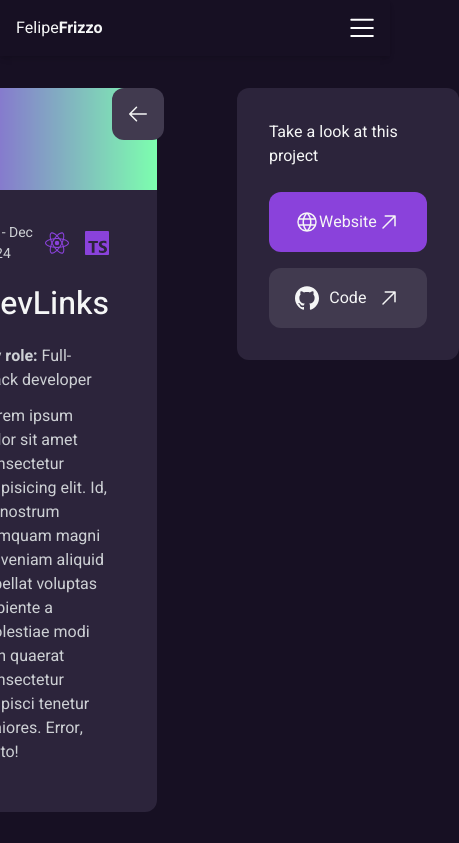
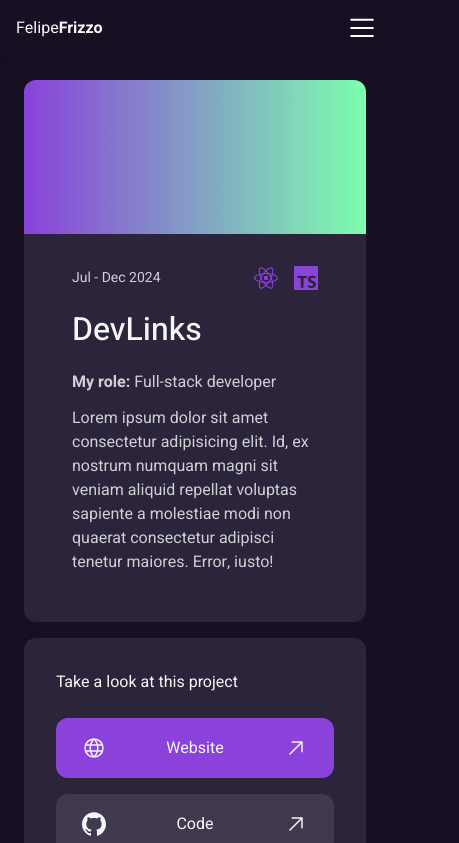
Before and after one commit to felipefrizzovg/Portfolio, a Next.js app: page /en/projects/devlinks in a window 390 px wide. Shown: the top 843 px of the page, 459 px wide, since content can reach past the window. Built offline with nearby package versions, Linux system fonts and the light colour scheme.

Commit message:
Finalizando responsividade

```diff
--- a/src/app/[locale]/projects/page.tsx
+++ b/src/app/[locale]/projects/page.tsx
@@ -14,8 +14,8 @@ export default function Projects() {
   }));
 
   return (
-    <main className="py-[72px] px-28">
-      <div className="grid grid-cols-3 justify-center gap-6">
+    <main className="py-4 px-8 md:py-8 md:px-16 lg:py-[72px] lg:px-28">
+      <div className="flex flex-col lg:grid lg:grid-cols-3 justify-center gap-6">
         {translatedProjects.map((project, idx) => {
           return <ProjectCard key={idx} {...project} />;
         })}
--- a/src/components/ProjectCard.tsx
+++ b/src/components/ProjectCard.tsx
@@ -21,7 +21,7 @@ export default function ProjectCard(props: ProjectCardProps) {
   const CardContent = (
     <div className="px-6 pt-4 pb-8 bg-surface-primary rounded-xl">
       <div className="flex flex-col gap-4">
-        <Image src={imageSrc} alt={imageAlt} width={672} height={320} className="rounded-tl-xl rounded-tr-xl" />
+        <Image src={imageSrc} alt={imageAlt} width={672} height={320} className="rounded-tl-xl rounded-tr-xl w-full" />
 
         <div className="flex justify-between items-center">
           <p className="text-text-secondary text-[14px]">{period}</p>
--- a/src/components/ProjectClient.tsx
+++ b/src/components/ProjectClient.tsx
@@ -17,8 +17,8 @@ export default function ProjectClient({ project, translations }: ProjectProps) {
   const router = useRouter()
 
   return (
-    <main className="px-28 py-8 flex justify-center items-start gap-20 relative">
-      <button className="absolute top-[2rem] left-[7rem] p-3 bg-surface-secondary rounded-xl cursor-pointer border-2 border-transparent hover:border-text-primary" onClick={() => router.back()}><PiArrowLeft size={24} className="text-text-primary" /></button>
+    <main className="flex flex-col p-6 gap-4 justify-center md:px-28 md:py-8 md:flex-row md:items-start md:gap-20 relative"> {/* px-28 py-8 flex justify-center items-start gap-20 relative */}
+      <button className="md:block md:absolute md:top-[2rem] md:left-[7rem] p-3 bg-surface-secondary rounded-xl cursor-pointer border-2 border-transparent hover:border-text-primary hidden" onClick={() => router.back()}><PiArrowLeft size={24} className="text-text-primary" /></button>
       <div className="flex flex-col">
         <Image width={800} height={360} src={translations.imageSrc} alt={translations.imageAlt} className="rounded-tl-xl rounded-tr-xl" />
         <div className="p-12 pt-8 bg-surface-primary rounded-bl-xl rounded-br-xl flex flex-col gap-4 max-w-[800px]">
```
